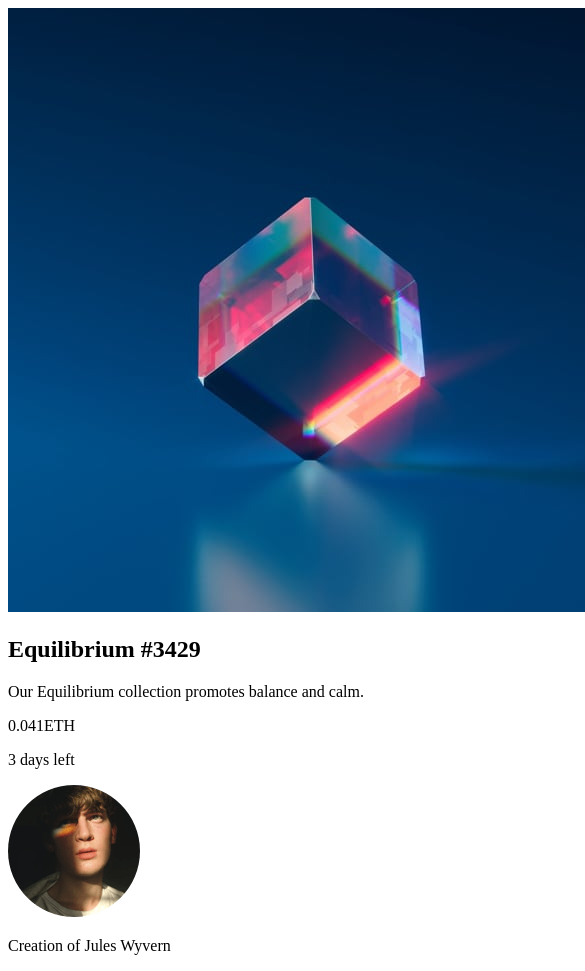
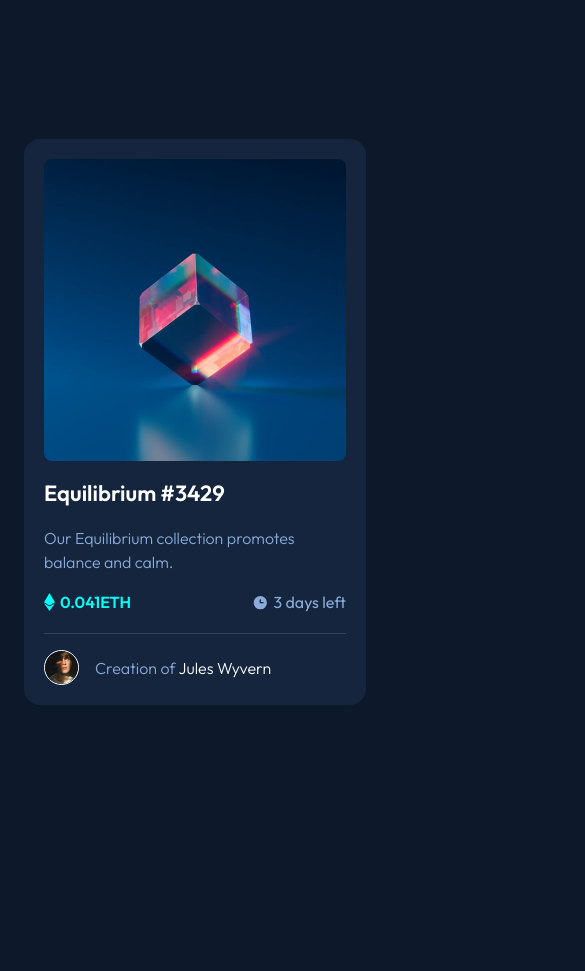
Before and after one commit to rawrisotto/nft-preview-card-component-main, a plain HTML site: page index.html in a window 390 px wide. Shown: the top 971 px of the page, 585 px wide, since content can reach past the window. After the commit the page ends 844 px from the top, so only its background shows below. Drawn offline with Linux system fonts and the light colour scheme.

Commit message:
feat: Added mobile CSS

```diff
--- a/index.html
+++ b/index.html
@@ -9,12 +9,20 @@
       sizes="32x32"
       href="./images/favicon-32x32.png"
     />
+    <link rel="preconnect" href="https://fonts.googleapis.com" />
+    <link rel="preconnect" href="https://fonts.gstatic.com" crossorigin />
+    <link
+      href="https://fonts.googleapis.com/css2?family=Outfit:wght@100..900&display=swap"
+      rel="stylesheet"
+    />
+
     <title>Frontend Mentor | NFT preview card component</title>
+    <link rel="stylesheet" href="style.css" />
   </head>
   <body>
     <main>
-      <article>
-        <img src="./images/image-equilibrium.jpg" alt="Image of NFT" />
+      <article class="nft-article">
+        <img class="nft-img" src="./images/image-equilibrium.jpg" alt="Image of NFT" />
         <h1 class="nft-title">Equilibrium #3429</h1>
         <p class="nft-description">
           Our Equilibrium collection promotes balance and calm.
@@ -24,8 +32,8 @@
           <p class="nft-countdown">3 days left</p>
         </div>
         <div class="avatar-wrapper">
-          <img src="./images/image-avatar.png" alt="NFT creator's avatar" />
-          <p class="avatar-description">Creation of Jules Wyvern</p>
+          <img class="avatar-img" src="./images/image-avatar.png" alt="NFT creator's avatar" />
+          <p class="avatar-creator">Creation of <span>Jules Wyvern</span></p>
         </div>
       </article>
     </main>
--- /dev/null
+++ b/style.css
@@ -0,0 +1,160 @@
+/* CSS RESET */
+/*
+    1. Use a more-intuitive box-sizing model.
+*/
+*,
+*::before,
+*::after {
+  box-sizing: border-box;
+}
+/*
+    2. Remove default margin
+*/
+* {
+  margin: 0;
+  padding: 0;
+  font: inherit;
+}
+/*
+    Typographic tweaks!
+    3. Add accessible line-height
+    4. Improve text rendering
+*/
+body {
+  line-height: 1.5;
+  -webkit-font-smoothing: antialiased;
+}
+/*
+    5. Improve media defaults
+*/
+img,
+picture,
+video,
+canvas,
+svg {
+  display: block;
+  max-width: 100%;
+}
+/*
+    6. Remove built-in form typography styles
+*/
+input,
+button,
+textarea,
+select {
+  font: inherit;
+}
+/*
+    7. Avoid text overflows
+*/
+p,
+h1,
+h2,
+h3,
+h4,
+h5,
+h6 {
+  overflow-wrap: break-word;
+}
+
+:root {
+  --clr-softBlue: hsl(215, 51%, 70%);
+  --clr-cyan: hsl(178, 100%, 50%);
+  --clr-veryDarkBlueMain: hsl(217, 54%, 11%);
+  --clr-veryDarkBlueCard: hsl(216, 50%, 16%);
+  --clr-veryDarkBlueLine: hsl(215, 32%, 27%);
+  --clr-white: hsl(0, 0%, 100%);
+
+  --ff-base: "Outfit", sans-serif;
+  --fw-300: 300;
+  --fw-400: 400;
+  --fw-600: 600;
+}
+
+/* General Styling */
+body {
+  min-height: 100vh;
+  background: var(--clr-veryDarkBlueMain);
+  display: flex;
+  justify-content: center;
+  align-items: center;
+  font-family: var(--ff-base);
+}
+
+/* NFT Article Styling */
+.nft-article {
+  display: flex;
+  flex-direction: column;
+  gap: 1rem;
+  background: var(--clr-veryDarkBlueCard);
+  padding: 1.25rem;
+  margin: 1.5rem;
+  border-radius: 1rem;
+}
+
+.nft-img {
+  border-radius: 0.5rem;
+}
+
+.nft-title {
+  color: var(--clr-white);
+  font-size: 22px;
+  font-weight: var(--fw-600);
+}
+
+.nft-description {
+  color: var(--clr-softBlue);
+  font-size: 16px;
+  font-weight: var(--fw-300)
+}
+
+.nft-wrapper {
+  display: flex;
+  justify-content: space-between;
+}
+
+.nft-value {
+  color: var(--clr-cyan);
+  font-weight: var(--fw-600);
+}
+
+.nft-value::before {
+  content: url('./images/icon-ethereum.svg');
+  padding: 0 5px 0 0;
+  vertical-align: -13%;
+}
+
+.nft-countdown {
+  color: var(--clr-softBlue);
+  font-weight:  var(--fw-400);
+}
+
+.nft-countdown::before {
+  content: url('./images/icon-clock.svg');
+  padding: 0 5px 0 0;
+  vertical-align: -13%;
+}
+
+.avatar-wrapper {
+  display: flex;
+  align-items: center;
+  border-top: 1px solid var(--clr-veryDarkBlueLine);
+  padding-top: 1rem;
+  gap: 1rem;
+}
+
+.avatar-img {
+  border: 1px solid var(--clr-white);
+  border-radius: 50%;
+  aspect-ratio: 1 / 1;
+  height: 35px;
+}
+
+.avatar-creator {
+  color: var(--clr-softBlue);
+  font-weight: var(--fw-300);
+}
+
+.avatar-creator span {
+  color: var(--clr-white);
+}
```
